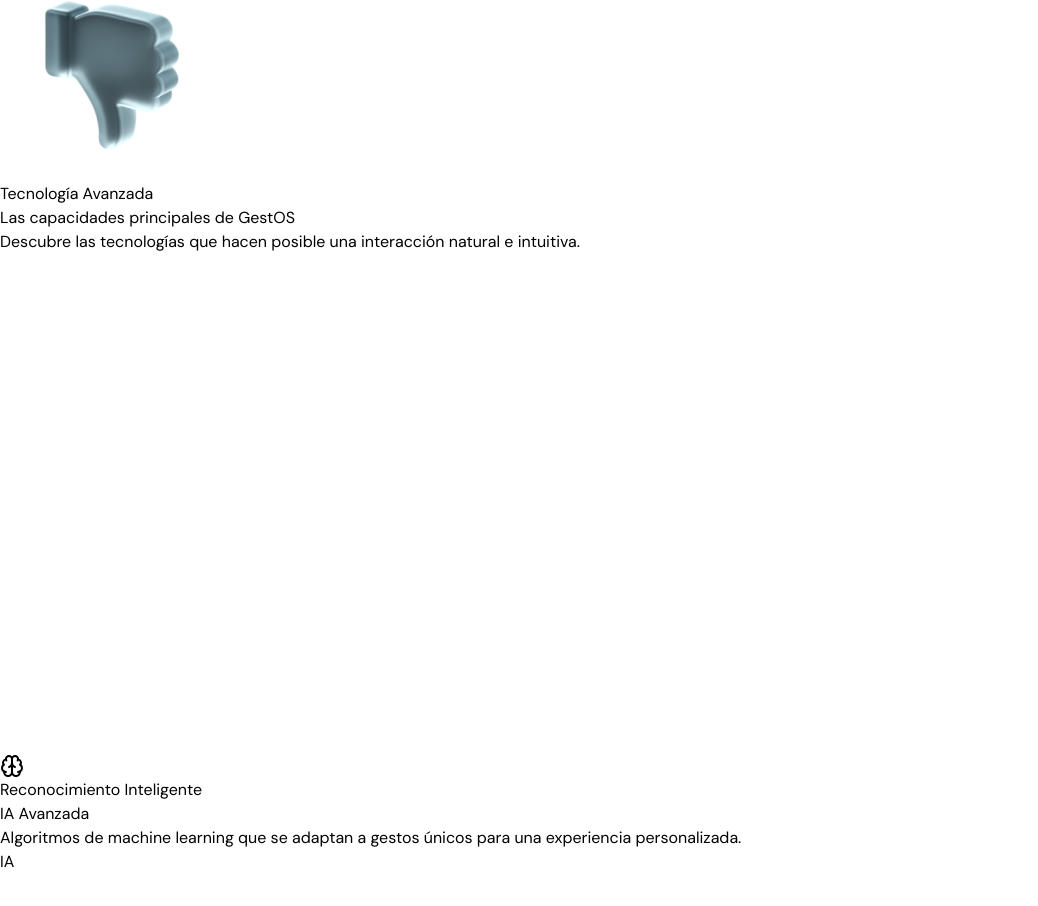
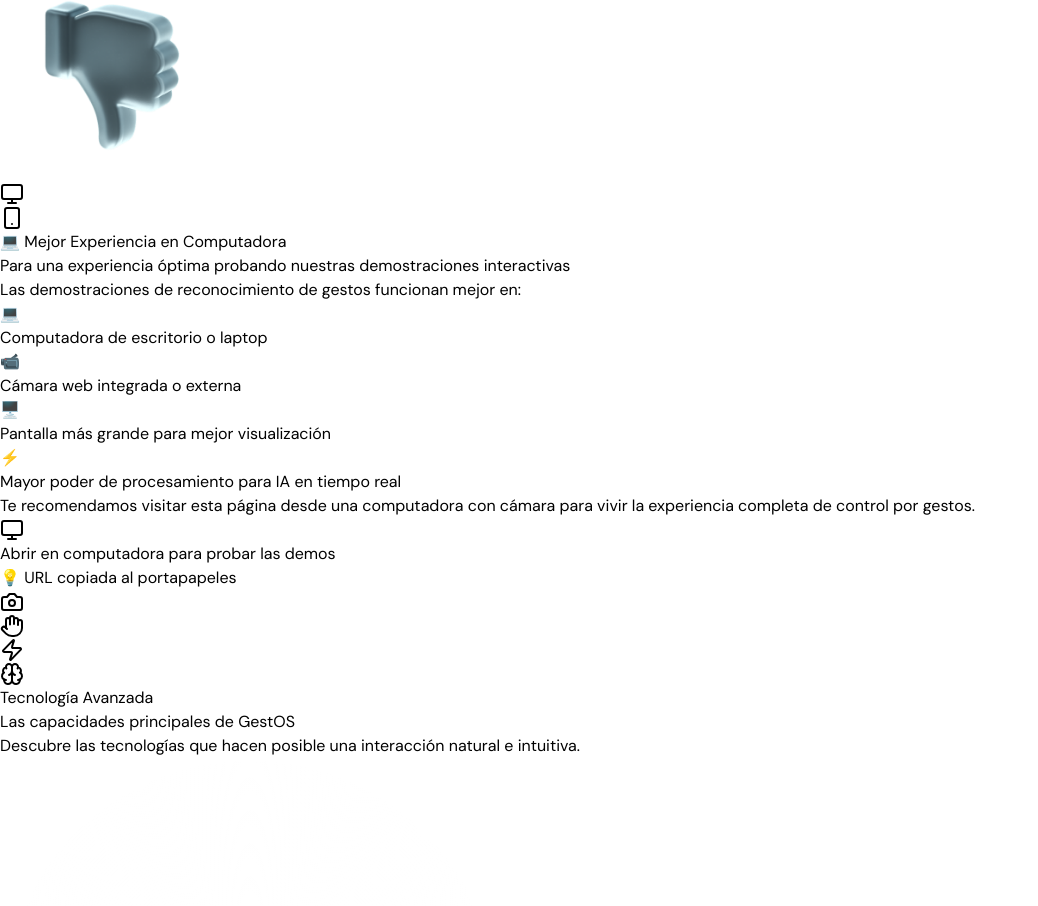
Before and after one commit to JohnMarulanda/GestOS-Landing, a Next.js app: page / in a window 1280 px wide. Shown: the part 7524-8430 px from the top of the page, without its empty margins (0-1038 px from the left). Built offline with nearby package versions, Linux system fonts and the light colour scheme.

Commit message:
Se ha añadido un nuevo componente de recomendación para dispositivos móviles en el ProductShowcase, que incluye requisitos y una llamada a la acción para mejorar la experiencia del usuario. También se han actualizado las traducciones correspondientes en el archivo de configuración i18n.

```diff
--- a/src/i18n/config.ts
+++ b/src/i18n/config.ts
@@ -157,6 +157,20 @@ const resources = {
           controllingVideo: "CONTROLANDO VIDEO",
           cooldown: "Esperando... (2s)"
         },
+        // Recomendación para dispositivos móviles
+        mobileRecommendation: {
+          title: "💻 Mejor Experiencia en Computadora",
+          subtitle: "Para una experiencia óptima probando nuestras demostraciones interactivas",
+          description: "Las demostraciones de reconocimiento de gestos funcionan mejor en:",
+          requirements: [
+            "💻 Computadora de escritorio o laptop",
+            "📹 Cámara web integrada o externa",
+            "🖥️ Pantalla más grande para mejor visualización",
+            "⚡ Mayor poder de procesamiento para IA en tiempo real"
+          ],
+          recommendation: "Te recomendamos visitar esta página desde una computadora con cámara para vivir la experiencia completa de control por gestos.",
+          cta: "Abrir en computadora para probar las demos"
+        },
         // Componentes específicos
         gestureRecognition: {
           title: "Reconocimiento de Gestos Desactivado",
@@ -267,7 +281,9 @@ const resources = {
             title: "Privacidad garantizada",
             description: "Todo el procesamiento se realiza localmente, tus datos nunca salen de tu dispositivo."
           }
-        }
+        },
+        interactiveHint: "Tarjetas interactivas",
+        clickHint: "Haz clic en las tarjetas para ver el efecto 3D"
       },
       // WhatIs
       whatIs: {
@@ -712,6 +728,20 @@ const resources = {
           controllingVideo: "CONTROLLING VIDEO",
           cooldown: "Waiting... (2s)"
         },
+        // Recomendación para dispositivos móviles
+        mobileRecommendation: {
+          title: "💻 Better Computer Experience",
+          subtitle: "For an optimal experience testing our interactive demonstrations",
+          description: "Gesture recognition demonstrations work better on:",
+          requirements: [
+            "💻 Desktop or laptop computer",
+            "📹 Integrated or external webcam",
+            "🖥️ Larger screen for better visualization",
+            "⚡ More processing power for real-time AI"
+          ],
+          recommendation: "We recommend visiting this page from a computer with a webcam to experience the complete control by gestures.",
+          cta: "Open on computer to test demos"
+        },
         // Componentes específicos
         gestureRecognition: {
           title: "Gesture Recognition Disabled",
@@ -822,7 +852,9 @@ const resources = {
             title: "Privacy guaranteed",
             description: "All processing is done locally, your data never leaves your device."
           }
-        }
+        },
+        interactiveHint: "Interactive cards",
+        clickHint: "Click the cards to see the 3D effect"
       },
       // WhatIs
       whatIs: {
--- a/src/sections/ProductShowcase.tsx
+++ b/src/sections/ProductShowcase.tsx
@@ -3,7 +3,7 @@
 import { AnimatePresence, motion } from 'framer-motion'
 import pyramidImage from "@/assets/hands/Up.png"
 import tubImage from "@/assets/hands/Down.png"
-import { Hand, Loader2, Eye, Play, Brain } from 'lucide-react'
+import { Hand, Loader2, Eye, Play, Brain, Monitor, Camera, Zap, Smartphone } from 'lucide-react'
 import { useEffect, useRef, useState, useCallback } from 'react'
 import { gsap } from 'gsap'
 import { ScrollTrigger } from 'gsap/ScrollTrigger'
@@ -285,6 +285,98 @@ const MultiDemoPanel: React.FC<MultiDemoProps> = ({
   )
 }
 
+// Componente de recomendación para móviles
+const MobileRecommendation: React.FC = () => {
+  const { t } = useTranslation();
+
+  const requirements = t('productShowcase.mobileRecommendation.requirements', { returnObjects: true }) as string[];
+
+  return (
+    <motion.div
+      className="lg:hidden w-full max-w-4xl mx-auto px-4"
+      initial={{ opacity: 0, y: 30 }}
+      animate={{ opacity: 1, y: 0 }}
+      transition={{ delay: 0.3, duration: 0.6, ease: 'easeOut' }}
+    >
+      <div className="bg-white/90 backdrop-blur-lg rounded-3xl border border-gray-200/60 shadow-2xl p-4 sm:p-6 md:p-8 overflow-hidden">
+        {/* Header con icono */}
+        <div className="text-center mb-6">
+          <div className="flex items-center justify-center gap-2 sm:gap-3 mb-4">
+            <div className="bg-gradient-to-r from-cyan-500 to-blue-500 p-2 sm:p-3 rounded-xl">
+              <Monitor className="w-6 h-6 sm:w-8 sm:h-8 text-white" />
+            </div>
+            <Smartphone className="w-5 h-5 sm:w-6 sm:h-6 text-gray-400" />
+          </div>
+
+          <h3 className="text-xl sm:text-2xl font-bold text-gray-800 mb-2 px-2">
+            {t('productShowcase.mobileRecommendation.title')}
+          </h3>
+          <p className="text-gray-600 text-base sm:text-lg px-2">
+            {t('productShowcase.mobileRecommendation.subtitle')}
+          </p>
+        </div>
+
+        {/* Descripción */}
+        <div className="mb-6">
+          <p className="text-gray-700 text-center mb-4 font-medium text-sm sm:text-base px-2">
+            {t('productShowcase.mobileRecommendation.description')}
+          </p>
+
+          {/* Lista de requisitos */}
+          <div className="grid grid-cols-1 gap-3">
+            {requirements.map((requirement, index) => (
+              <motion.div
+                key={index}
+                className="flex items-center gap-3 bg-white/80 rounded-xl p-3 border border-gray-100 mx-auto max-w-sm w-full"
+                initial={{ opacity: 0, x: -20 }}
+                animate={{ opacity: 1, x: 0 }}
+                transition={{ delay: 0.1 * index }}
+              >
+                <div className="text-cyan-500 text-lg flex-shrink-0">{requirement.split(' ')[0]}</div>
+                <span className="text-gray-700 text-sm sm:text-base font-medium break-words">
+                  {requirement.substring(requirement.indexOf(' ') + 1)}
+                </span>
+              </motion.div>
+            ))}
+          </div>
+        </div>
+
+        {/* Recomendación principal */}
+        <div className="bg-gradient-to-r from-cyan-50 via-blue-50 to-teal-50 border border-cyan-200/50 rounded-2xl p-4 sm:p-6 text-center">
+          <p className="text-base sm:text-lg mb-4 font-medium text-gray-800 px-2">
+            {t('productShowcase.mobileRecommendation.recommendation')}
+          </p>
+
+          <motion.button
+            className="bg-gradient-to-r from-cyan-500 to-blue-500 hover:from-cyan-600 hover:to-blue-600 text-white font-semibold py-3 px-4 sm:px-6 rounded-xl shadow-lg inline-flex items-center gap-2 transition-all duration-300 text-sm sm:text-base"
+            whileHover={{ scale: 1.02 }}
+            whileTap={{ scale: 0.98 }}
+            onClick={() => {
+              // Copiar URL al portapapeles para facilitar el acceso
+              navigator.clipboard.writeText(window.location.href);
+            }}
+          >
+            <Monitor className="w-4 h-4 sm:w-5 sm:h-5 flex-shrink-0" />
+            <span className="break-words">{t('productShowcase.mobileRecommendation.cta')}</span>
+          </motion.button>
+
+          <p className="text-cyan-600 text-xs mt-3">
+            💡 URL copiada al portapapeles
+          </p>
+        </div>
+
+        {/* Iconos decorativos */}
+        <div className="flex justify-center gap-4 sm:gap-6 mt-6 opacity-40">
+          <Camera className="w-5 h-5 sm:w-6 sm:h-6 text-gray-500" />
+          <Hand className="w-5 h-5 sm:w-6 sm:h-6 text-gray-500" />
+          <Zap className="w-5 h-5 sm:w-6 sm:h-6 text-gray-500" />
+          <Brain className="w-5 h-5 sm:w-6 sm:h-6 text-gray-500" />
+        </div>
+      </div>
+    </motion.div>
+  )
+}
+
 // Componente principal del ProductShowcase actualizado
 export const ProductShowcase = () => {
   const { t } = useTranslation();
@@ -558,8 +650,8 @@ export const ProductShowcase = () => {
           </p>
         </div>
 
-        {/* Contenedor principal con las demostraciones */}
-        <div className="relative mt-16">
+        {/* Contenedor principal con las demostraciones - Solo en pantallas grandes */}
+        <div className="relative mt-16 hidden lg:block">
           <div ref={demoContainerRef} className="max-w-6xl mx-auto opacity-0">
             <AnimatePresence mode="wait">
               {activeDemo === 'gesture' && (
@@ -628,7 +720,7 @@ export const ProductShowcase = () => {
             </AnimatePresence>
           </div>
 
-          {/* Panel de demostraciones */}
+          {/* Panel de demostraciones - Solo en pantallas grandes */}
           <div ref={dockRef} className="mt-8 opacity-0">
             <MultiDemoPanel
               activeDemo={activeDemo}
@@ -639,14 +731,14 @@ export const ProductShowcase = () => {
             />
           </div>
 
-          {/* Elementos decorativos con GSAP */}
+          {/* Elementos decorativos con GSAP - Solo en pantallas grandes */}
           <img
             ref={pyramidRef}
             src={pyramidImage.src}
             alt="pyramid"
             height={248}
             width={248}
-            className="hidden md:block absolute -right-36 -top-32 opacity-0"
+            className="hidden xl:block absolute -right-36 -top-32 opacity-0"
           />
           <img
             ref={tubRef}
@@ -654,8 +746,13 @@ export const ProductShowcase = () => {
             alt="tub"
             height={220}
             width={220}
-            className="hidden md:block absolute -left-36 -bottom-30 opacity-0"
+            className="hidden xl:block absolute -left-36 -bottom-30 opacity-0"
           />
+        </div>
+
+        {/* Recomendación para dispositivos móviles - Solo en pantallas pequeñas */}
+        <div className="mt-16">
+          <MobileRecommendation />
         </div>
       </div>
     </section>
```
